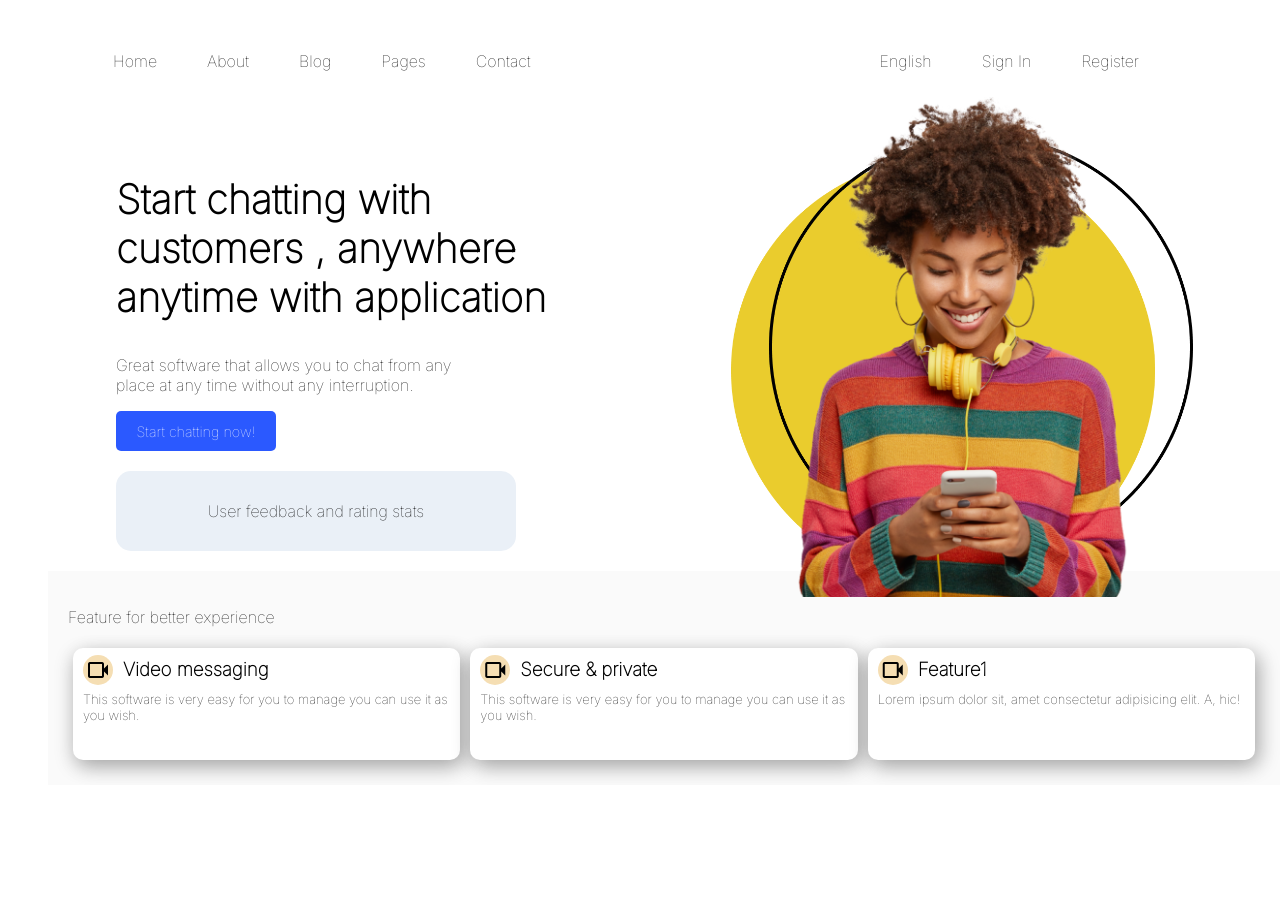
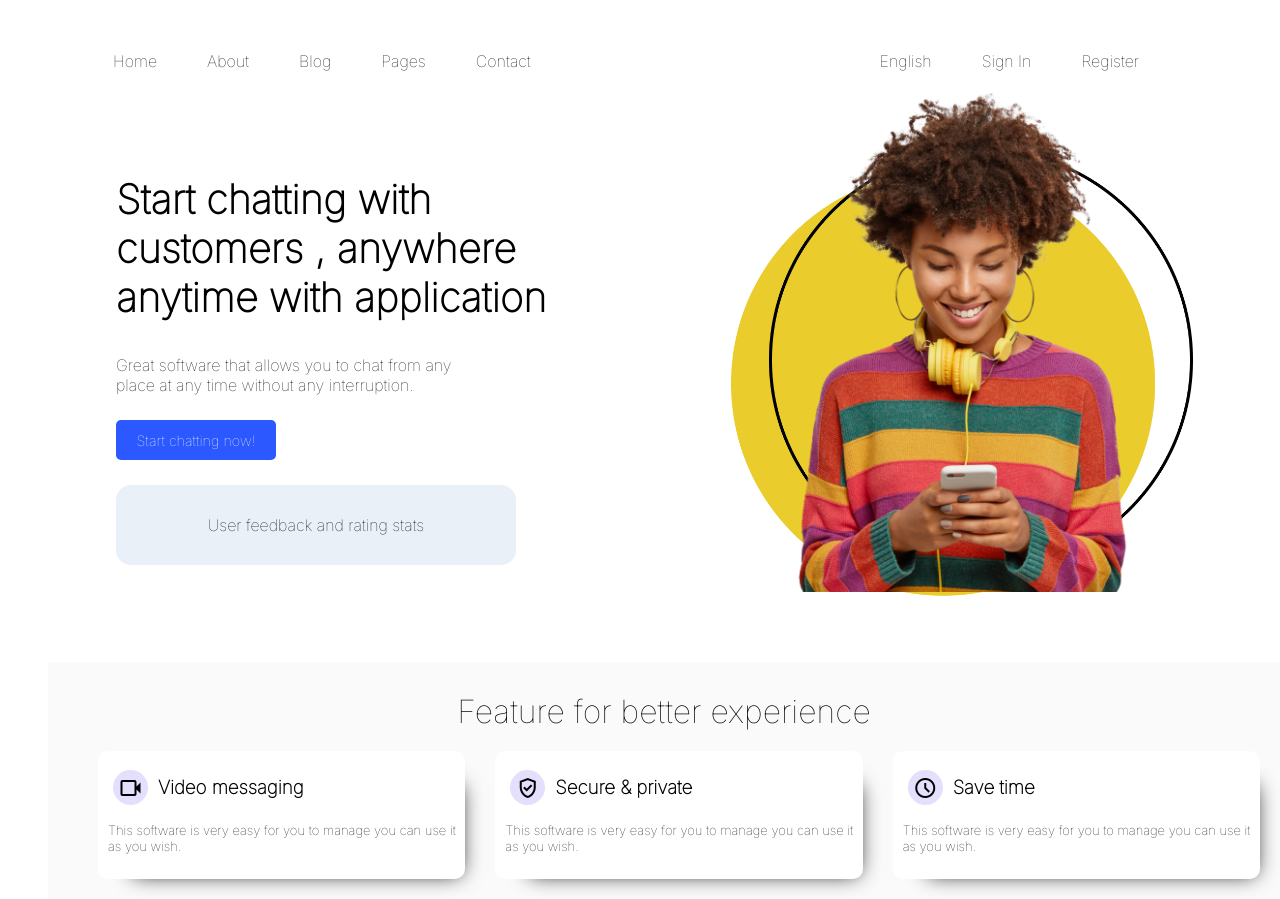
Before and after one commit to shubhamSangwan01/SmartChatAppClient, a React (Create React App) app: page /intro in a window 1280 px wide. Before the commit the page ends 800 px from the top, so only its background shows below. Built offline with nearby package versions, Linux system fonts and the light colour scheme.

Commit message:
intro updates

```diff
--- a/public/index.html
+++ b/public/index.html
@@ -10,12 +10,6 @@
       content="Web site created using create-react-app"
     />
     <link rel="apple-touch-icon" href="%PUBLIC_URL%/logo192.png" />
-    <link rel="stylesheet" href="https://fonts.googleapis.com/css2?family=Material+Symbols+Outlined:opsz,wght,FILL,GRAD@20..48,100..700,0..1,-50..200" />
-    <link rel="stylesheet" href="https://fonts.googleapis.com/css2?family=Material+Symbols+Outlined:opsz,wght,FILL,GRAD@20..48,100..700,0..1,-50..200" />
-    <link rel="stylesheet" href="https://fonts.googleapis.com/css2?family=Material+Symbols+Outlined:opsz,wght,FILL,GRAD@20..48,100..700,0..1,-50..200" />
-    <link rel="stylesheet" href="https://fonts.googleapis.com/css2?family=Material+Symbols+Outlined:opsz,wght,FILL,GRAD@20..48,100..700,0..1,-50..200" />
-    <link rel="stylesheet" href="https://fonts.googleapis.com/css2?family=Material+Symbols+Outlined:opsz,wght,FILL,GRAD@20..48,100..700,0..1,-50..200" />
-    <link rel="stylesheet" href="https://fonts.googleapis.com/css2?family=Material+Symbols+Outlined:opsz,wght,FILL,GRAD@20..48,100..700,0..1,-50..200" />
     <link rel="stylesheet" href="https://fonts.googleapis.com/css2?family=Material+Symbols+Outlined:opsz,wght,FILL,GRAD@20..48,100..700,0..1,-50..200" />
     <!--
       manifest.json provides metadata used when your web app is installed on a
--- a/src/pages/Main.jsx
+++ b/src/pages/Main.jsx
@@ -1,57 +1,81 @@
-import React from 'react';
+import React from "react";
 import "../styles/Main.css";
-import Navbar from '../components/Navbar';
+import Navbar from "../components/Navbar";
 
 const Main = () => {
   return (
-    <div className='main_page'>
-      <Navbar/>
-      <section className='IntroMain'>
-        <div className='IntroMain_text'>
-          <h1>Start chatting with <br />customers , anywhere <br />anytime with application</h1>
-          <p>Great software that allows you to chat from any <br />place at any time without any interruption.</p>
-          <a className='IntroMain_text_button' href="#"><p >Start chatting now!</p></a>
-          <div className='IntroMain_text_userStats'>
+    <div className="main_page">
+      <Navbar />
+      <section className="IntroMain">
+        <div className="IntroMain_text">
+          <h1>
+            Start chatting with <br />
+            customers , anywhere <br />
+            anytime with application
+          </h1>
+          <p>
+            Great software that allows you to chat from any <br />
+            place at any time without any interruption.
+          </p>
+          <a className="IntroMain_text_button" href="#">
+            <p>Start chatting now!</p>
+          </a>
+          <div className="IntroMain_text_userStats">
             <p>User feedback and rating stats</p>
           </div>
         </div>
-        <div className='IntroMain_image'>
-          <img className='IntroMain_image_front' src="/images/IntroPic.png" alt="" />
-          <img className='IntroMain_image_back' src="/images/IntroPicBackground.png" alt="" />
+        <div className="IntroMain_image">
+          <img
+            className="IntroMain_image_front"
+            src="/images/IntroPic.png"
+            alt=""
+          />
+          <img
+            className="IntroMain_image_back"
+            src="/images/IntroPicBackground.png"
+            alt=""
+          />
         </div>
       </section>
-      <section className='Intro_features'>
-        <div>
-          <p>Feature for better experience</p>
+      <section className="Intro_features">
+        <div className="Intro_features_hearder">
+          <span>Feature for better experience</span>
         </div>
-        <div className='Intro_features_details'>
-          <div className='Intro_features_card'>
-            <div className='Intro_features_cardHeader'>
+        <div className="Intro_features_details">
+          <div className="Intro_features_card">
+            <div className="Intro_features_cardHeader">
               <span class="material-symbols-outlined">videocam</span>
               <h3>Video messaging</h3>
             </div>
-            <p>This software is very easy for you to manage you can use it as you wish.</p>
+            <p>
+              This software is very easy for you to manage you can use it as you
+              wish.
+            </p>
           </div>
-          <div className='Intro_features_card'>
-            <div className='Intro_features_cardHeader'>
-              <span class="material-symbols-outlined">videocam</span>
+          <div className="Intro_features_card">
+            <div className="Intro_features_cardHeader">
+              <span class="material-symbols-outlined">verified_user</span>
               <h3>Secure & private</h3>
             </div>
-            <p>This software is very easy for
-you to manage you can use it as you wish.</p>
+            <p>
+              This software is very easy for you to manage you can use it as you
+              wish.
+            </p>
           </div>
-          <div className='Intro_features_card'>
-            <div className='Intro_features_cardHeader'>
-              <span class="material-symbols-outlined">videocam</span>
-              <h3>Feature1</h3>
+          <div className="Intro_features_card">
+            <div className="Intro_features_cardHeader">
+              <span class="material-symbols-outlined">schedule</span>
+              <h3>Save time</h3>
             </div>
-            <p>Lorem ipsum dolor sit, amet consectetur adipisicing elit. A, hic!</p>
+            <p>
+              This software is very easy for you to manage you can use it as you
+              wish.
+            </p>
           </div>
         </div>
-
       </section>
     </div>
-  )
-}
+  );
+};
 
-export default Main
+export default Main;
--- a/src/styles/Main.css
+++ b/src/styles/Main.css
@@ -28,6 +28,7 @@
     font-size: 0.9rem;
     border-radius: 5px;
     text-decoration: none;
+    margin: 25px 0;
 }
 
 .IntroMain_text_userStats{
@@ -50,15 +51,16 @@
 }
 
 .IntroMain_image_front{
-    position: absolute;
+    position: relative;
+    bottom: 50px;
     height: 500px;
     z-index: 10;
 }
 
 .IntroMain_image_back{
     position: absolute;
+    top: 110px;
     height: 500px;
-
 }
 
 
@@ -75,18 +77,19 @@
 }
 
 .Intro_features_card{
-    height: 7rem;
+    height: 8rem;
     border-radius: 10px;
     margin: 5px;
     background-color: #fff;
-    box-shadow: 6px 6px 20px 0px rgba(0, 0, 0, 0.2), 0 6px 20px 0 rgba(0, 0, 0, 0.19);
+    box-shadow: 15px 15px 20px -20px black;
+    margin: 10px 0 0 30px;
 }
 
 
 .Intro_features_cardHeader{
     display: flex;
     align-items: center;
-    margin-left: 10px;
+    padding: 15px 0 0 15px;
 }
 
 .Intro_features_cardHeader h3{
@@ -95,16 +98,26 @@
 
 .Intro_features_cardHeader span{
     border-radius: 25px;
-    height: 30px;
-    background-color: wheat;
-    width: 30px;
+    height: 35px;
+    background-color: #E3DFFD;
+    width: 35px;
     display: flex;
     align-items: center;
     justify-content: center;
 }
 
 .Intro_features_card p{
-    margin: 0;
     margin-left: 10px;
     font-size: small;
 }
+
+.Intro_features_hearder span{
+    font-size: 2rem;
+    font-weight: 500;
+}
+
+.Intro_features_hearder{
+    padding: 10px 0;
+    display: flex;
+    justify-content: center;
+}
```
